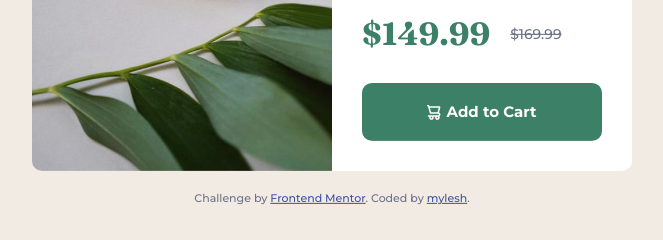
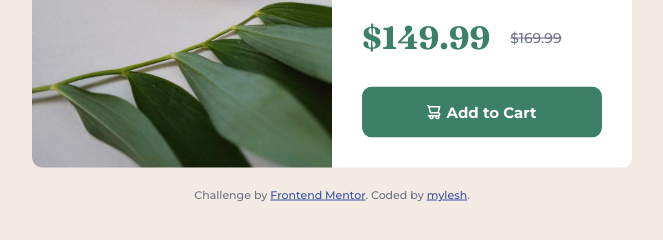
Before and after one commit to myles-portfolio/frontendmentor.io, a plain HTML site: page product-preview-card-component-main/index.html in a window 1280 px wide. Shown: the part 477-717 px from the top of the page, 308-971 px from the left. Drawn offline with Linux system fonts and the light colour scheme.

Commit message:
Fixed HTML error on button

```diff
--- a/product-preview-card-component-main/index.html
+++ b/product-preview-card-component-main/index.html
@@ -36,7 +36,7 @@
 
           <button>
             <img src="./images/icon-cart.svg" alt="">
-            <p>Add to Cart</p>
+            Add to Cart
           </button>
         </div>
       </div>
--- a/product-preview-card-component-main/styles.css
+++ b/product-preview-card-component-main/styles.css
@@ -64,7 +64,8 @@ button {
   color: var(--white);
   padding: 15px 0;
   max-width: 100%;
-
+  font-weight: 700;
+  font-size: 15px;
   display: flex;
   flex-direction: row;
   gap: 5px;
@@ -78,11 +79,6 @@ button:hover {
 
 button img {
   width: 14px;
-}
-
-button p {
-  font-weight: 700;
-  font-size: 15px;
 }
 
 .container {
```
